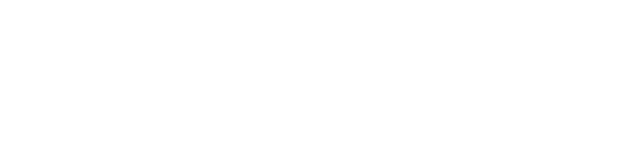
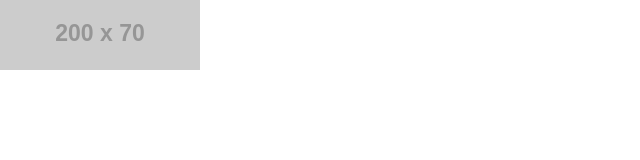
Before and after one commit to ChristianLievrouw/labWireframe, a plain HTML site: page index.html in a window 1280 px wide. Shown: the whole page, without its empty margins (0-640 px from the left). Drawn offline with Linux system fonts and the light colour scheme; placeholder pictures from the web are drawn by us.

Commit message:
adding pics

```diff
--- a/index.html
+++ b/index.html
@@ -7,6 +7,7 @@
   </head>
   <body>
     <header>
+      <img src="https://placehold.it/200x70/ddd"/>
       <nav>
 
       </nav>
```
